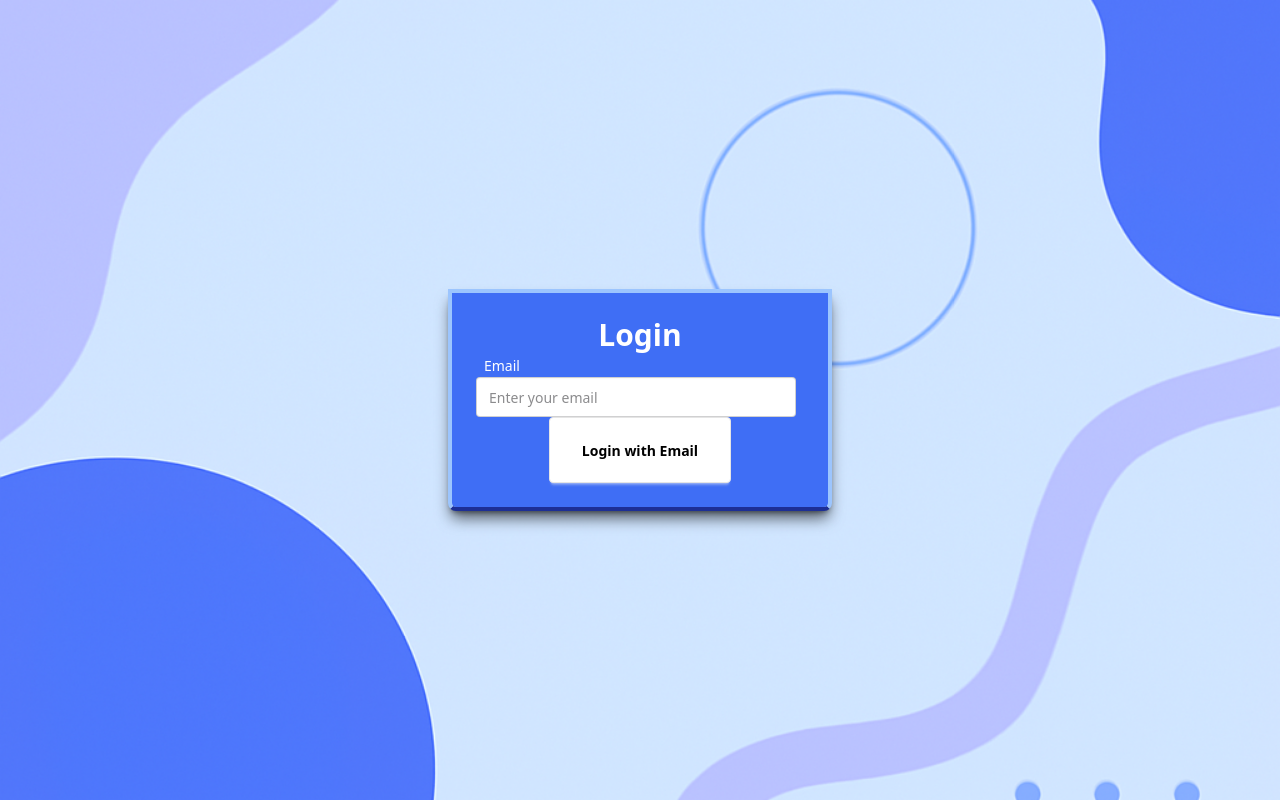
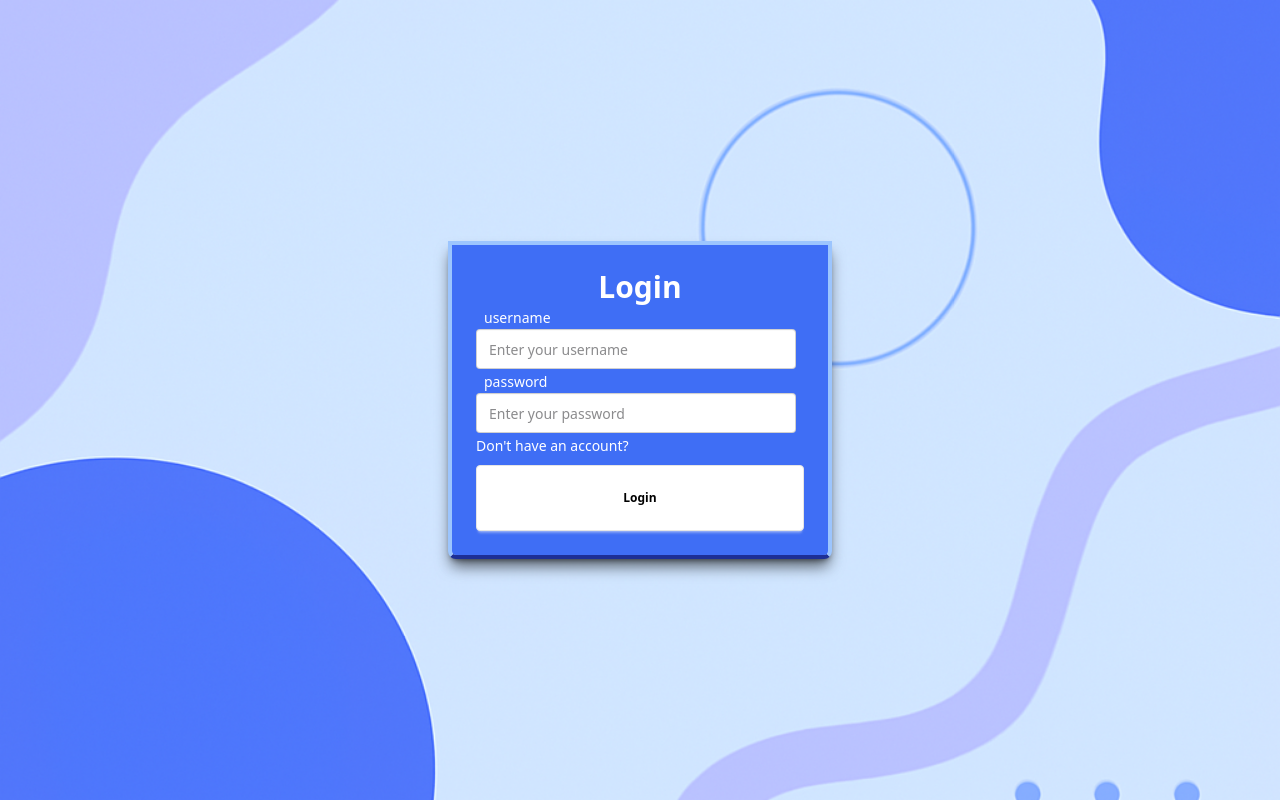
Before and after one commit to Threephop/Chat-App, a React (Vite) app in the folder frontend/: page / in a window 1280 px wide. Built offline with nearby package versions, Linux system fonts and the light colour scheme.

Commit message:
Update login ux/ui

```diff
--- a/frontend/src/pages/login/Login.jsx
+++ b/frontend/src/pages/login/Login.jsx
@@ -9,17 +9,66 @@ const Login = () => {
             <form action="">
                 <div>
                     <label className="laber p-2">
-                        <span className="text-sm text-white">Email</span>
-                        <input type="email" placeholder="Enter your email" className="input input-bordered w-full max-w-xs" />
+                        <span className="text-sm text-white">username</span>
+                        <input type="username" placeholder="Enter your username" className="input input-bordered w-full max-w-xs h-10" />
                     </label>
                 </div>
+                <div>
+                    <label className="laber p-2">
+                        <span className="text-sm text-white">password</span>
+                        <input type="password" placeholder="Enter your password" className="input input-bordered w-full max-w-xs h-10" />
+                    </label>
+                </div>
+                <a href="#" className="text-sm text-white hover:underline hover:text-blue-500 dark:hover:text-blue-500 mt-2">
+                    Don't have an account?
+                </a>
+                <button className="btn btn-block btn-sm bg-white dark:bg-[#111111] text-black dark:text-white border-[#e5e5e5]
+                hover:text-blue-500 dark:hover:text-blue-500 hover:border-blue-900 p-8 m-auto mt-2">
+                    Login
+                </button>
             </form>
-            <button className="btn bg-white dark:bg-[#111111] text-black dark:text-white border-[#e5e5e5] p-8 m-auto">
-                Login with Email
-            </button>
+
         </div>
     </div>
   )
 }
 
 export default Login;
+
+
+// Starting point for a login page using React and Tailwind CSS
+
+// const Login = () => {
+//   return (
+//     <div className='flex flex-col items-center justify-center min-w-96 mx-auto'>
+//         <div className='flex justify-center flex-col w-full p-6 rounded-b-lg bg-[#3f6ef5] dark:bg-blue-950 bg-clip-padding backdrop-filter
+//             border-4 border-[#9cc5fe] border-b-[#1d2f96] dark:border-b-indigo-500 shadow-lg shadow-[#000000]/60 dark:shadow-[#4c3bff]/80'>
+//             <h1 className='flex justify-center text-3xl font-bold text-white'>Login</h1>
+//             <form action="">
+//                 <div>
+//                     <label className="laber p-2">
+//                         <span className="text-sm text-white">username</span>
+//                         <input type="username" placeholder="Enter your username" className="input input-bordered w-full max-w-xs h-10" />
+//                     </label>
+//                 </div>
+//                 <div>
+//                     <label className="laber p-2">
+//                         <span className="text-sm text-white">password</span>
+//                         <input type="password" placeholder="Enter your password" className="input input-bordered w-full max-w-xs h-10" />
+//                     </label>
+//                 </div>
+//                 <a href="#" className="text-sm text-white hover:underline hover:text-blue-500 dark:hover:text-blue-500 mt-2">
+//                     Don't have an account?
+//                 </a>
+//                 <button className="btn btn-block btn-sm bg-white dark:bg-[#111111] text-black dark:text-white border-[#e5e5e5]
+//                 hover:text-blue-500 dark:hover:text-blue-500 hover:border-blue-900 p-8 m-auto mt-2">
+//                     Login
+//                 </button>
+//             </form>
+
+//         </div>
+//     </div>
+//   )
+// }
+
+// export default Login;
```
